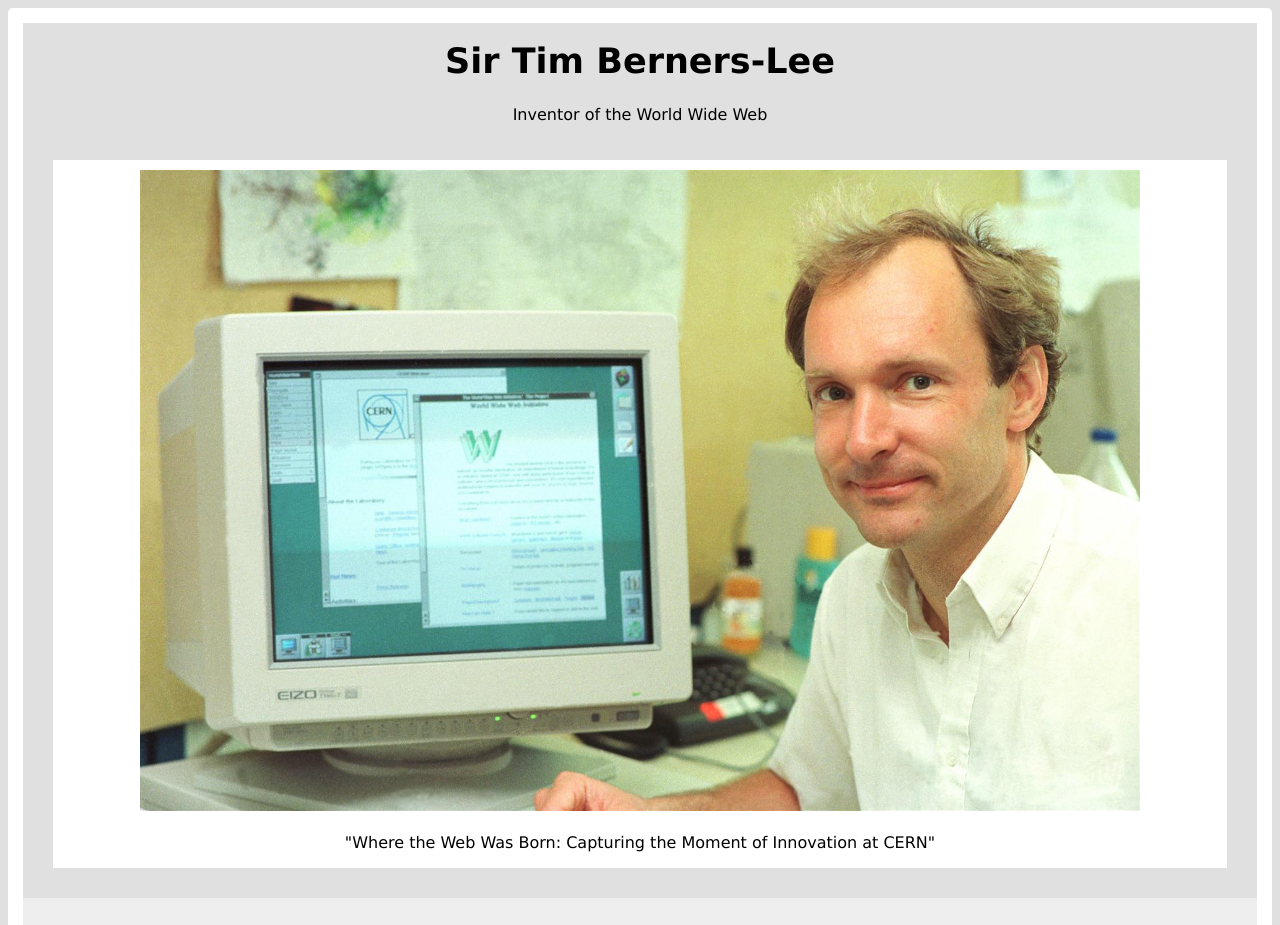
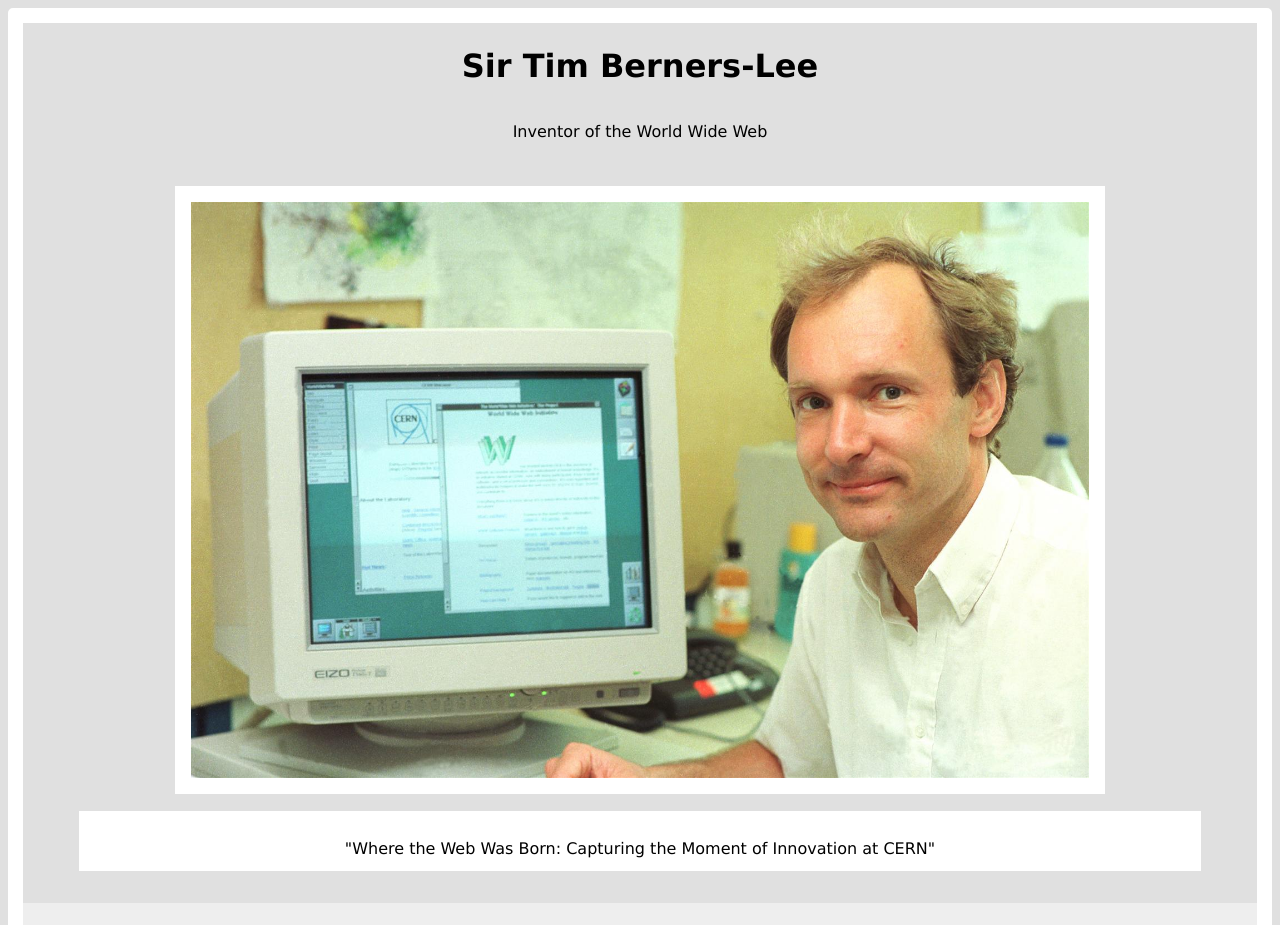
Before and after one commit to NavyaNagulapalli/TributePage, a plain HTML site: page index.html in a window 1280 px wide. Shown: the top 925 px of the page. Drawn offline with Linux system fonts and the light colour scheme.

Commit message:
Update styles.css

```diff
--- a/styles.css
+++ b/styles.css
@@ -2,33 +2,35 @@ body{
 background-color:#e0e0e0;
 font-family: Verdana, sans-serif;
 text-align:center;
-line-height:30px;
+line-height:5.5vh;
 border:15px solid white;
 border-radius:5px;
+font-size:1em;
 }
 h1{
-font-size:35px;
+font-size:2em;
 }
 img{
 height:40%;
-width:100%;
+width:80%;
 max-width:1000px;
 max-height:900px;
+border:1em solid white;
 }
 figure{
-padding:10px;
-background-color:white;
-margin:30px;
+padding:2vh;
+
 }
 figcaption{
-padding-top:7px;
+padding-top:2vh;
+background-color:white;
 }
 span{
 font-weight:bold;
 }
 .centerli{
 text-align:center;
-padding-top:10px;
+padding-top:2vh;
 background-color:#eeeeee;
 }
 ul,ol{
```
